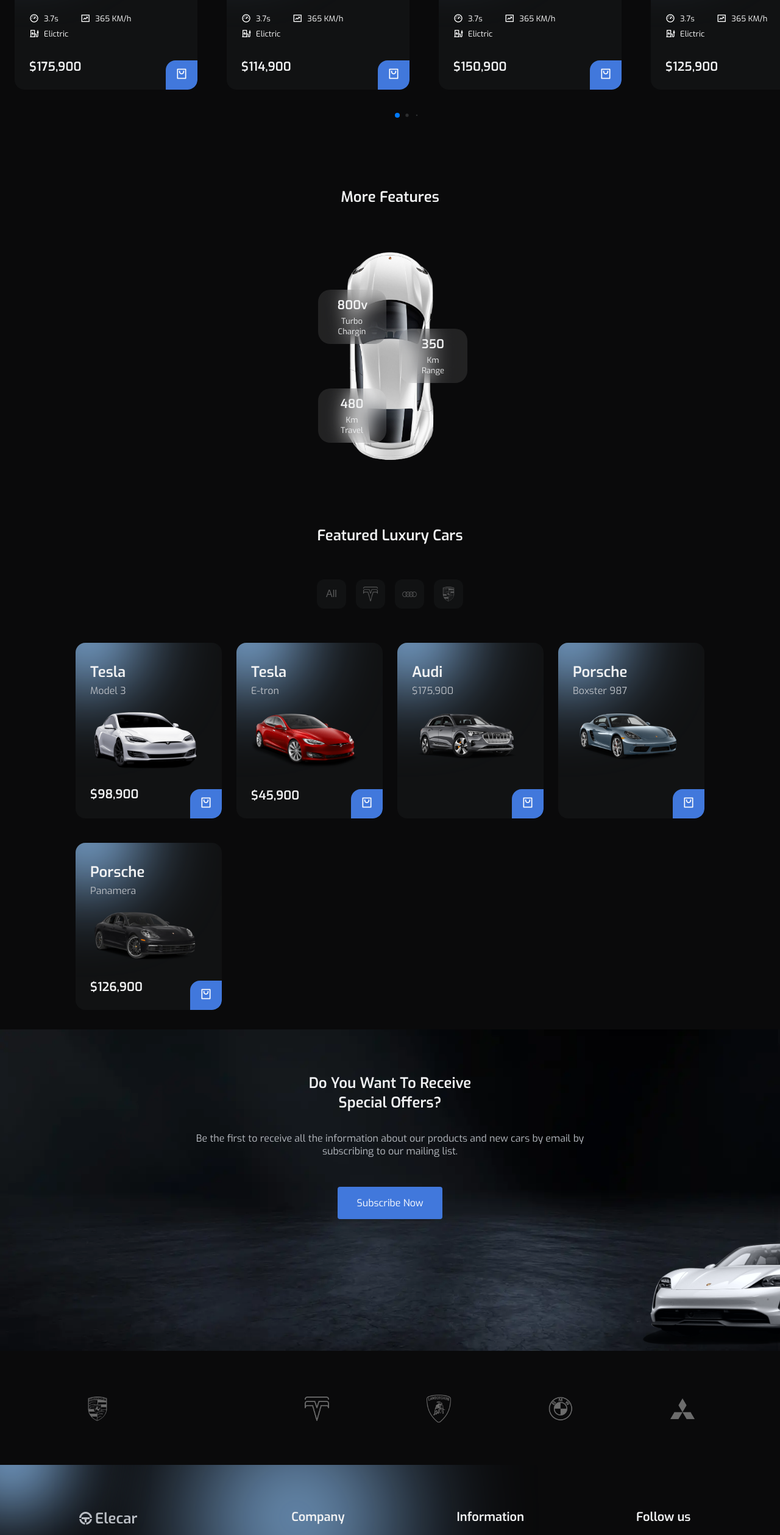
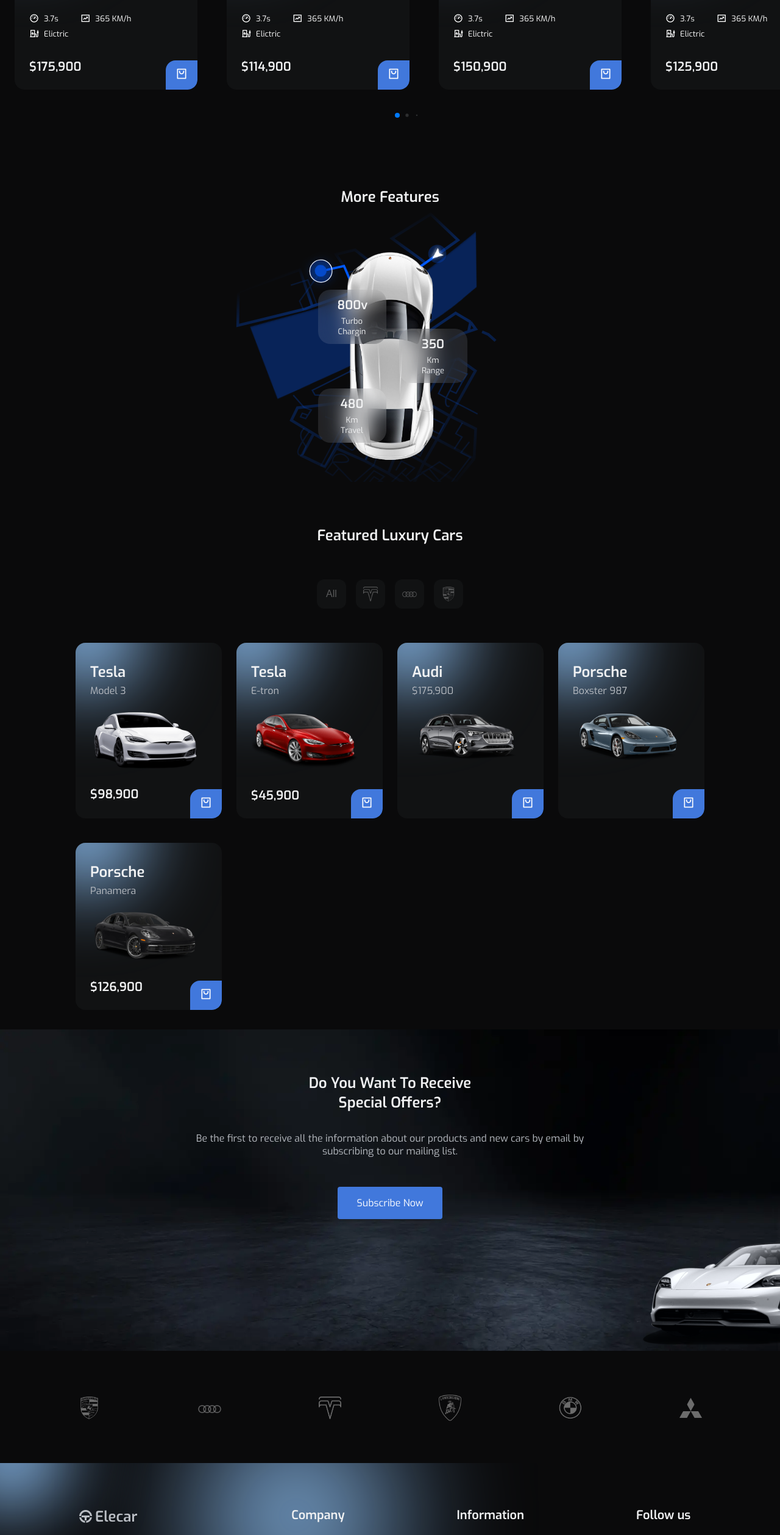
Before and after one commit to Reyadjr-1020/portofolio1, a plain HTML site: page index.html in a window 1280 px wide. Shown: the part 1555-4072 px from the top of the page at 61% size. Drawn offline with nearby package versions, Linux system fonts and the light colour scheme; the site is published under a folder, as on GitHub Pages, so addresses that start at the root find nothing.

Commit message:
Update index.html

```diff
--- a/index.html
+++ b/index.html
@@ -271,7 +271,7 @@
                             <p class="features__card-discribtion">Km <br> Travel</p>
                         </div>
                     </div>
-                    <img src="/assets/img/map.svg" alt="" class="features__map">
+                    <img src="assets/img/map.svg" alt="" class="features__map">
                 </div>
             </section>
             <!--==================== FEATURED ====================-->
@@ -383,7 +383,7 @@
                         <img src="assets/img/logo1.png" alt="" class="logo__img">
                     </div>
                     <div class="logo__contant">
-                        <img src="/assets/img/logo2.png" alt="" class="logo__img">
+                        <img src="assets/img/logo2.png" alt="" class="logo__img">
                     </div>
                     <div class="logo__contant">
                         <img src="assets/img/logo3.png" alt="" class="logo__img">
```
